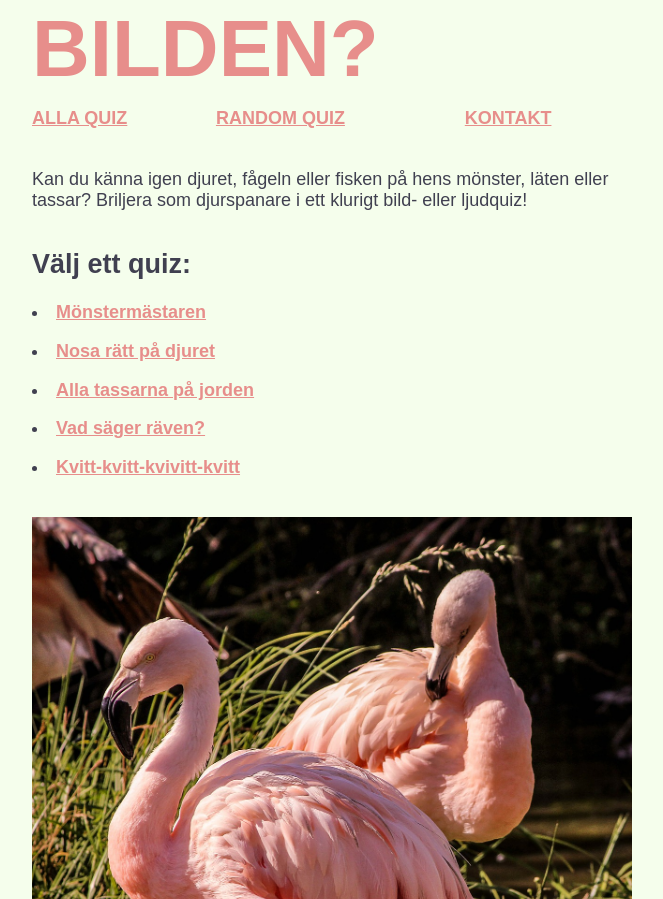
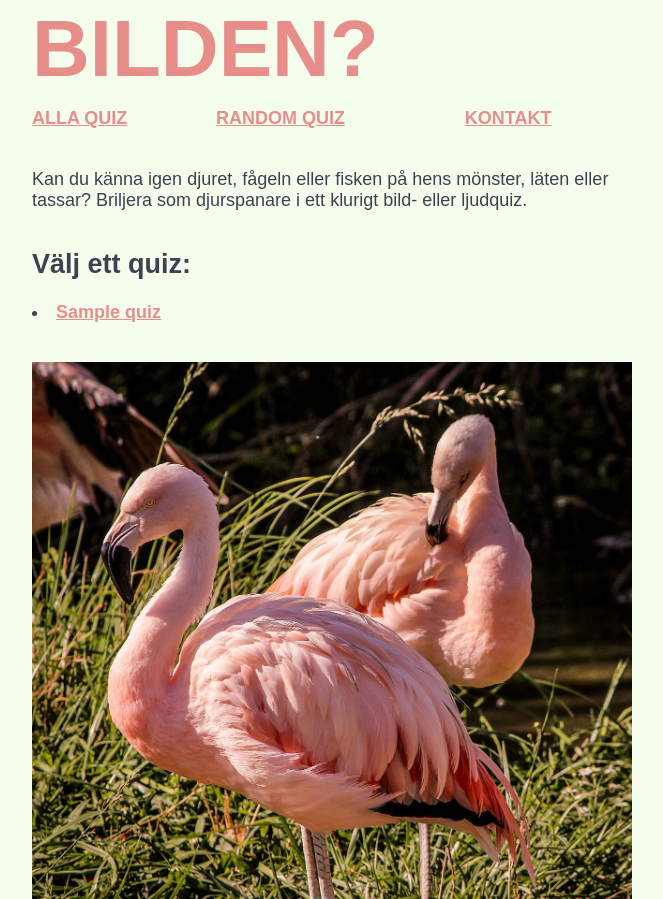
Before and after one commit to newsocialsandra/quizsite, a Django app: page / in a window 1280 px wide. Shown: the part 143-1042 px from the top of the page, without its empty margins (308-971 px from the left). Run offline with Django 3.2, Linux system fonts and the light colour scheme; tables that the repository leaves empty hold one stand-in row (values such as "Sample post"); some libraries are stand-ins or nearby versions.

Commit message:
Imported Quiz and changed request in views.py, changed loop on startpage.html

```diff
--- a/quiz/templates/quiz/startpage.html
+++ b/quiz/templates/quiz/startpage.html
@@ -15,11 +15,11 @@
     <div class="column"><a href="LINK">KONTAKT</a></div>
   </div>
 </div>
-<p>Kan du känna igen djuret, fågeln eller fisken på hens mönster, läten eller tassar? Briljera som djurspanare i ett klurigt bild- eller ljudquiz! </p>
+<p>Kan du känna igen djuret, fågeln eller fisken på hens mönster, läten eller tassar? Briljera som djurspanare i ett klurigt bild- eller ljudquiz. </p>
 <br>
 <h2>Välj ett quiz:</h2>
-{% for quiz_slug, quiz in quizzes.items %}
-     <p><li><a href="{% url "quiz_page" quiz_slug %}">
+{% for quiz in quizzes %}
+     <p><li><a href="{% url "quiz_page" quiz.slug %}">
     {{ quiz.name }}
   </a></li></p>
 {% endfor %}
--- a/quiz/views.py
+++ b/quiz/views.py
@@ -1,31 +1,12 @@
 # coding: utf-8
 
 from django.shortcuts import render
-
-quizzes = {
-	"monstermastaren": {
-   		"name": u"Mönstermästaren",
-	   	"description": u"Känn igen djuret på dess mönster."
-	},
-	"nosa": {
-	   	"name": u"Nosa rätt på djuret",
-	   	"description": u"Vem gömmer sig bakom nosen, näsan eller näbben?"
-	},
-	"tassar": {
-	    "name": u"Alla tassarna på jorden",
-	    "description": u"Kan du se vem fötterna tillhör?"	},
-	"raven": {
-	    "name": u"Vad säger räven?",
-	    "description": u"Lyssna på djurens läten och gissa vem som är vem."	},
-	"kvittkvitt": {
-	    "name": u"Kvitt-kvitt-kvivitt-kvitt",
-	    "description": u"Kan du känna igen fågelsången?"	},
-}
+from quiz.models import Quiz
 
 # Create your views here.
 def startpage(request):
 	context = {
-		"quizzes": quizzes,
+	    	"quizzes": Quiz.objects.all(),
 	}
 	return render(request, "quiz/startpage.html", context)
 def quiz(request, slug):
```
